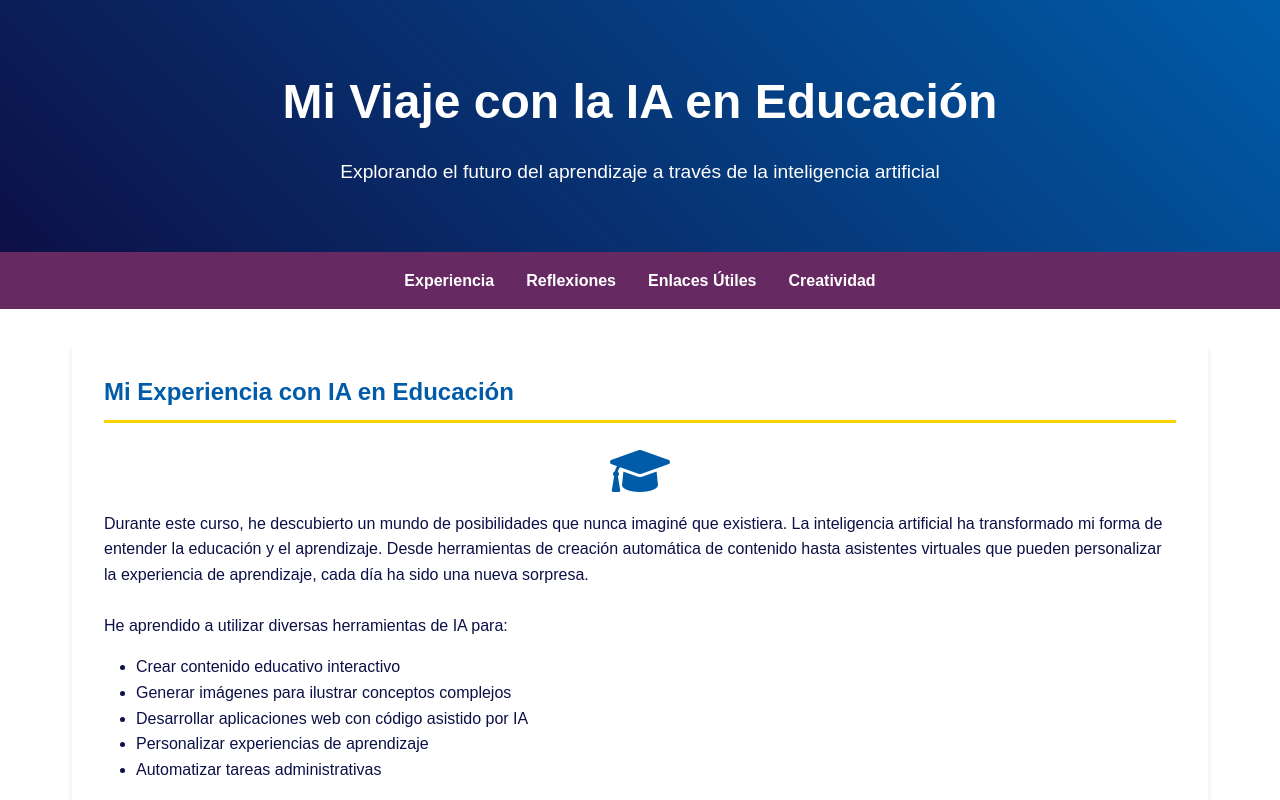
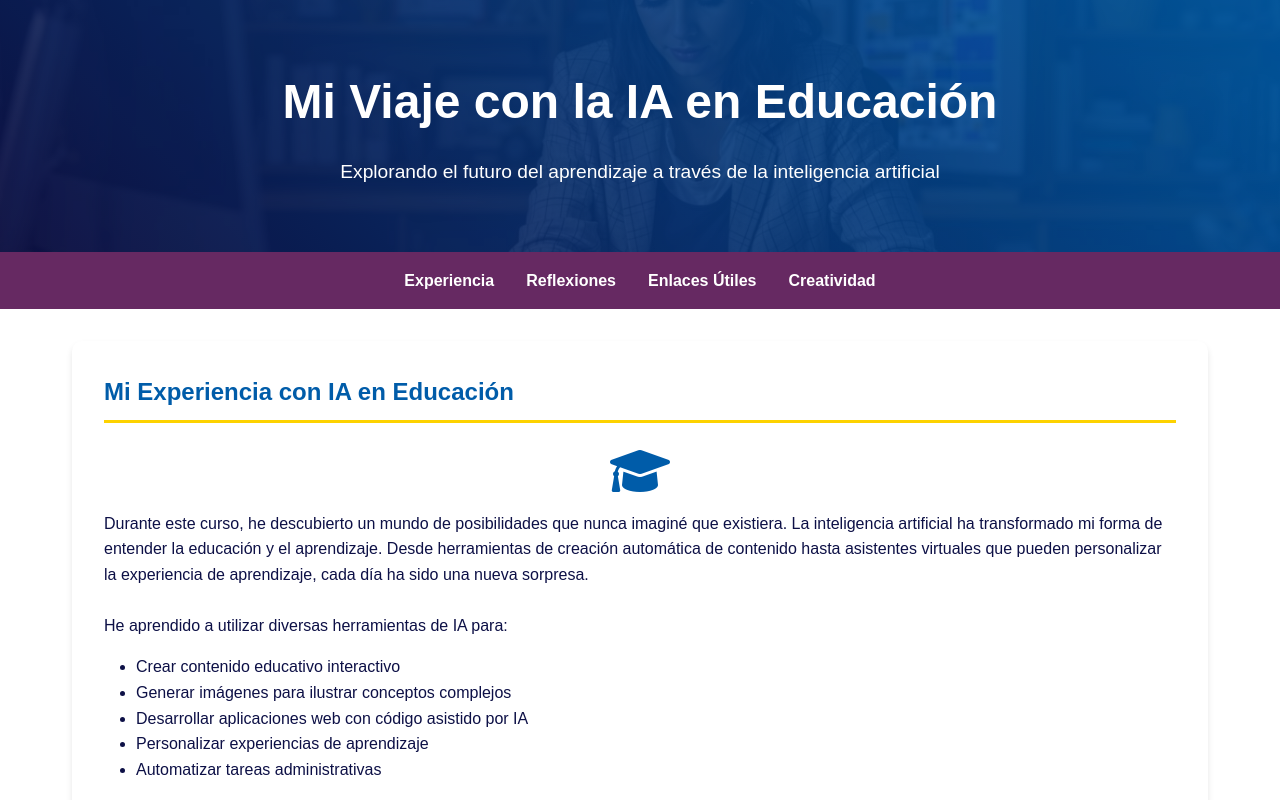
Before and after one commit to lmoralesdg/iaeneducacion, a plain HTML site: page index.html in a window 1280 px wide. Shown: the top 800 px of the page. Drawn offline with Linux system fonts and the light colour scheme.

Commit message:
styles.css

```diff
--- a/styles.css
+++ b/styles.css
@@ -35,7 +35,7 @@ header::before {
     left: 0;
     right: 0;
     bottom: 0;
-    background: url('images/header-bg.jpg') no-repeat center center;
+    background: url('header-bg.jpg') no-repeat center center;
     background-size: cover;
     opacity: 0.1;
     z-index: 0;
```
